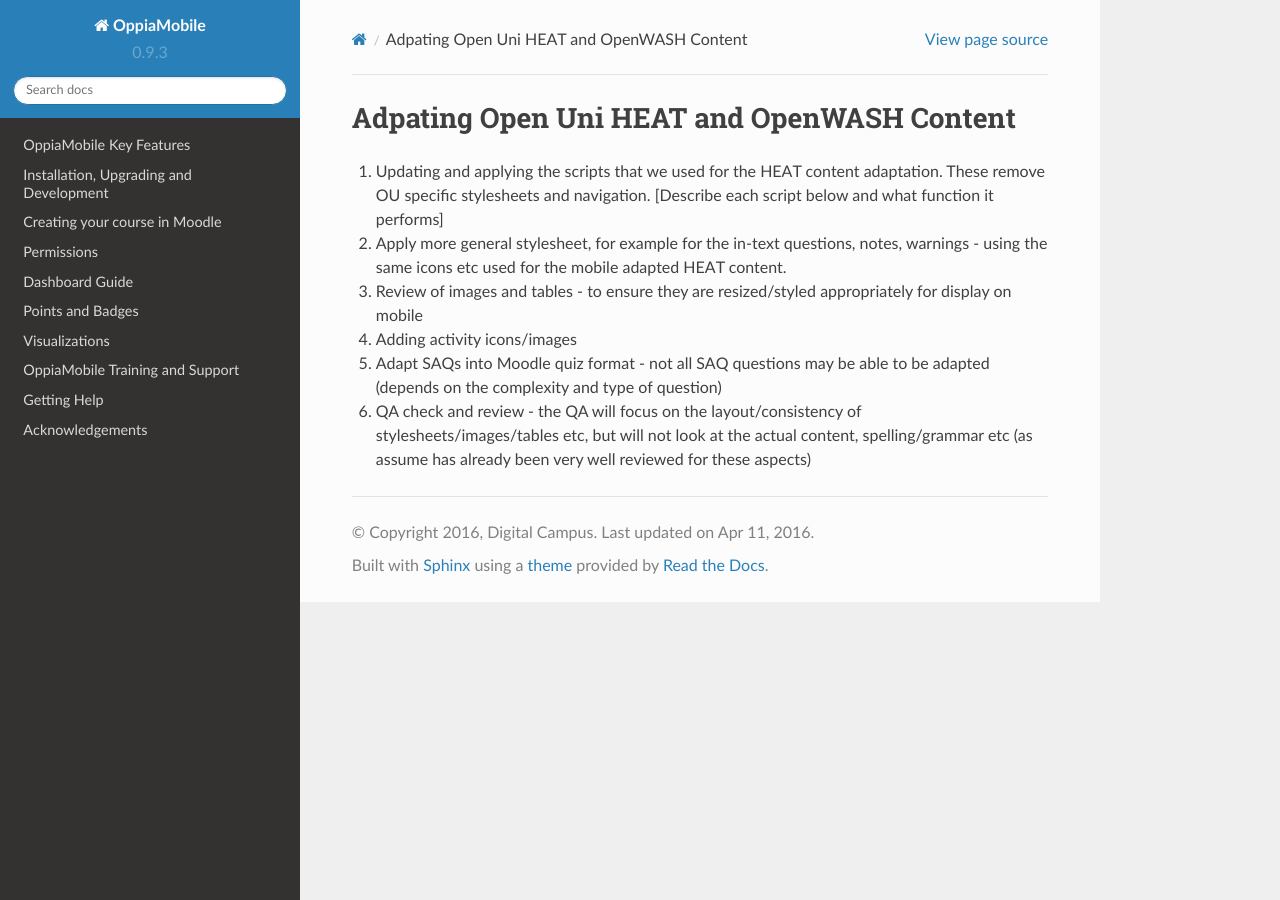
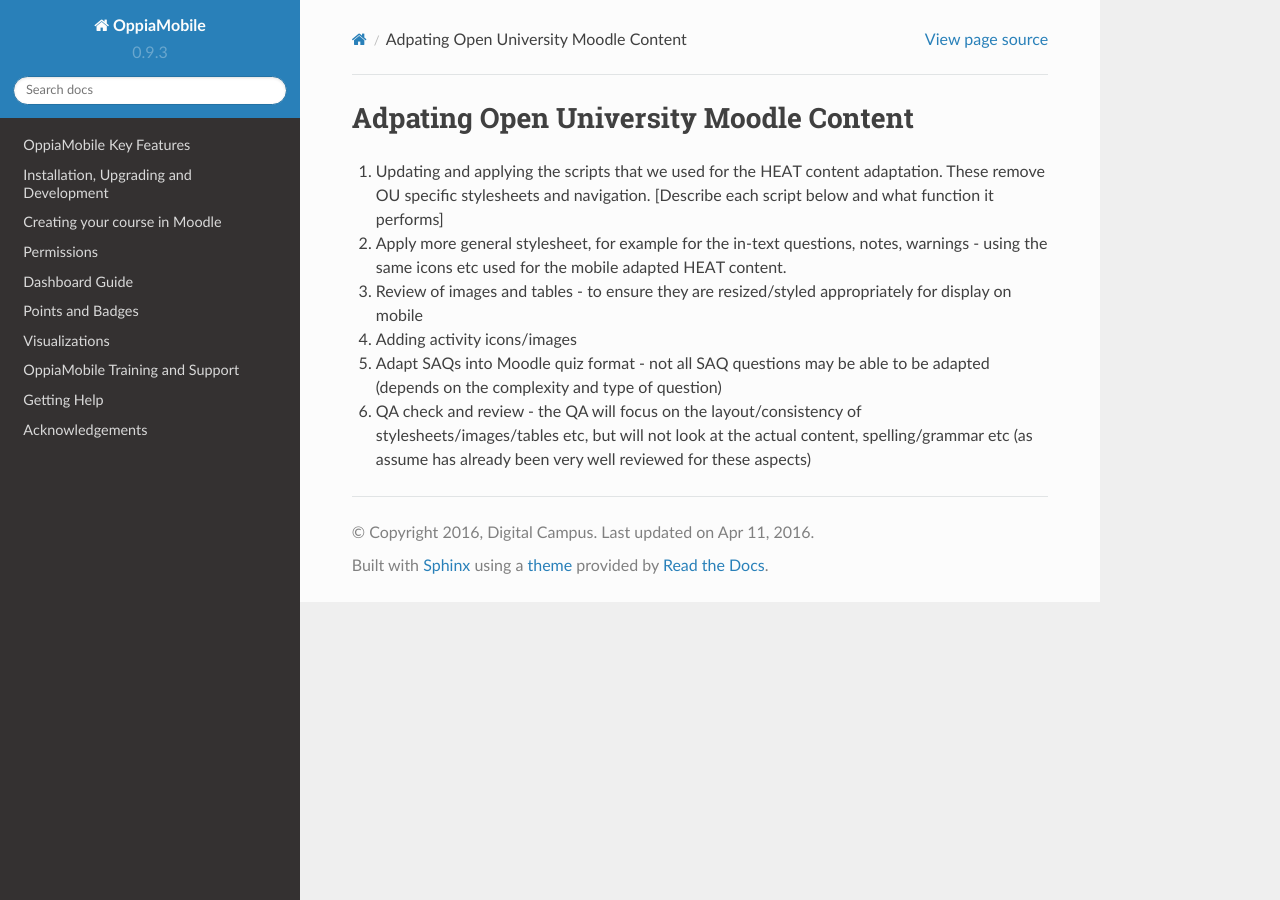
Before and after one commit to DigitalCampus/django-oppia, a Sphinx documentation site: the page built from docs/author/adapt/ou_moodle.rst, in a window 1280 px wide. Built offline with Sphinx 7.4.7 and the Read the Docs theme 2.0.0, drawn with Linux system fonts in a browser that asks for light colours; the version number is read from the project's files by our own code.

Commit message:
update docs

```diff
--- a/docs/author/adapt/ou_moodle.rst
+++ b/docs/author/adapt/ou_moodle.rst
@@ -1,4 +1,4 @@
-Adpating Open Uni HEAT and OpenWASH Content
+Adpating Open University Moodle Content
 ===============================================
 
 
```
Also changed, not shown: docs/author/adapt/index.rst (added, +8 -0 lines).
